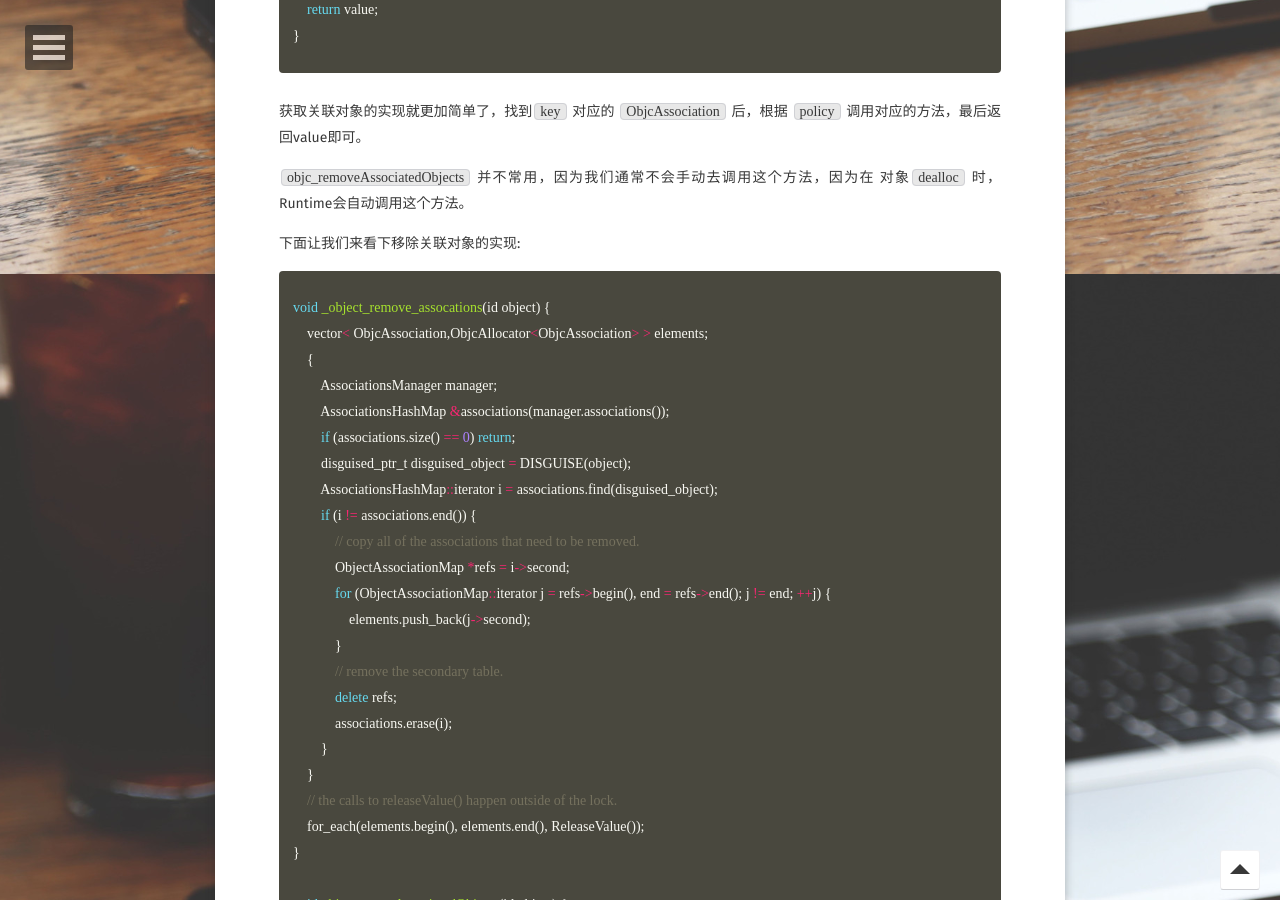
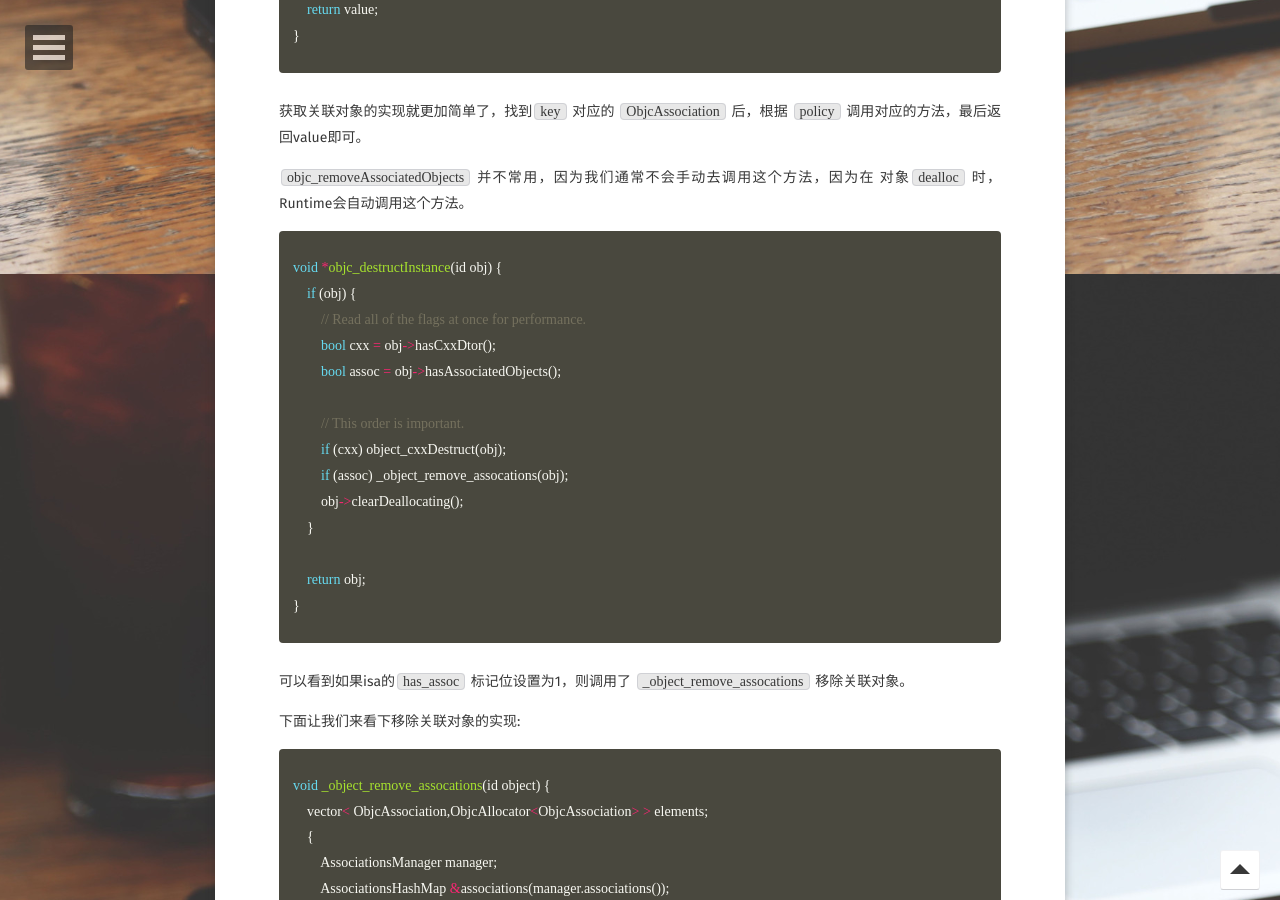
Before and after one commit to longjianjiang/longjianjiang.github.io, a Jekyll site: the page built from _posts/2019-02-14-runtime-source-code-category.md, in a window 1280 px wide and 900 px high, scrolled down 11426 px. Built offline with Jekyll 4.4.1, drawn with Linux system fonts in a browser that asks for light colours; some web fonts are replaced; comment, search, counter and statistics services are not loaded.

Commit message:
Update(auto commit)

```diff
--- a/_posts/2019-02-14-runtime-source-code-category.md
+++ b/_posts/2019-02-14-runtime-source-code-category.md
@@ -383,6 +383,25 @@ id _object_get_associative_reference(id object, void *key) {
 
 `objc_removeAssociatedObjects` 并不常用，因为我们通常不会手动去调用这个方法，因为在 对象`dealloc` 时，Runtime会自动调用这个方法。
 
+{% highlight cpp %}
+void *objc_destructInstance(id obj) {
+    if (obj) {
+        // Read all of the flags at once for performance.
+        bool cxx = obj->hasCxxDtor();
+        bool assoc = obj->hasAssociatedObjects();
+
+        // This order is important.
+        if (cxx) object_cxxDestruct(obj);
+        if (assoc) _object_remove_assocations(obj);
+        obj->clearDeallocating();
+    }
+
+    return obj;
+}
+{% endhighlight %}
+
+可以看到如果isa的`has_assoc` 标记位设置为1，则调用了 `_object_remove_assocations` 移除关联对象。
+
 下面让我们来看下移除关联对象的实现:
 
 {% highlight cpp %}
```
